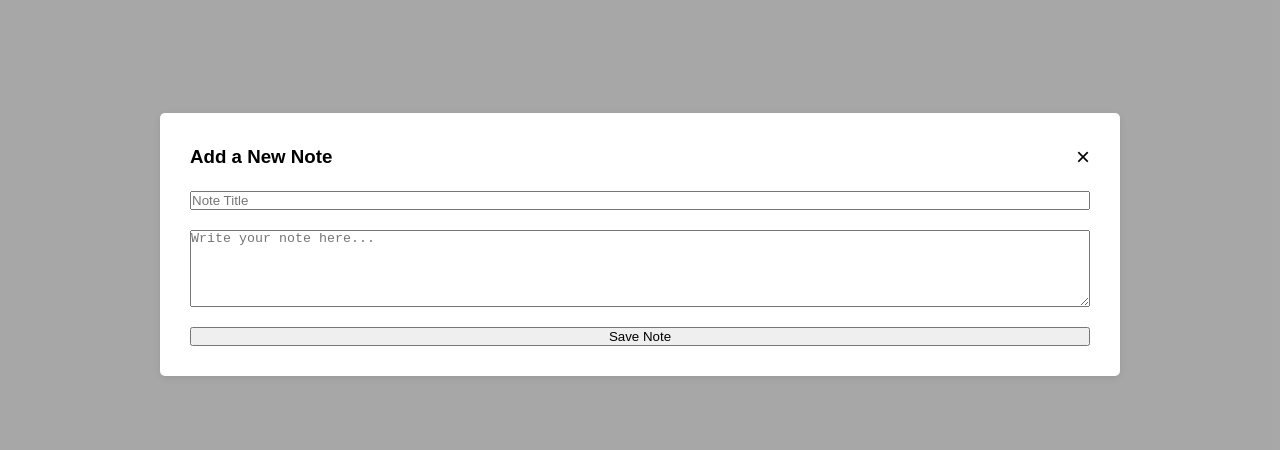
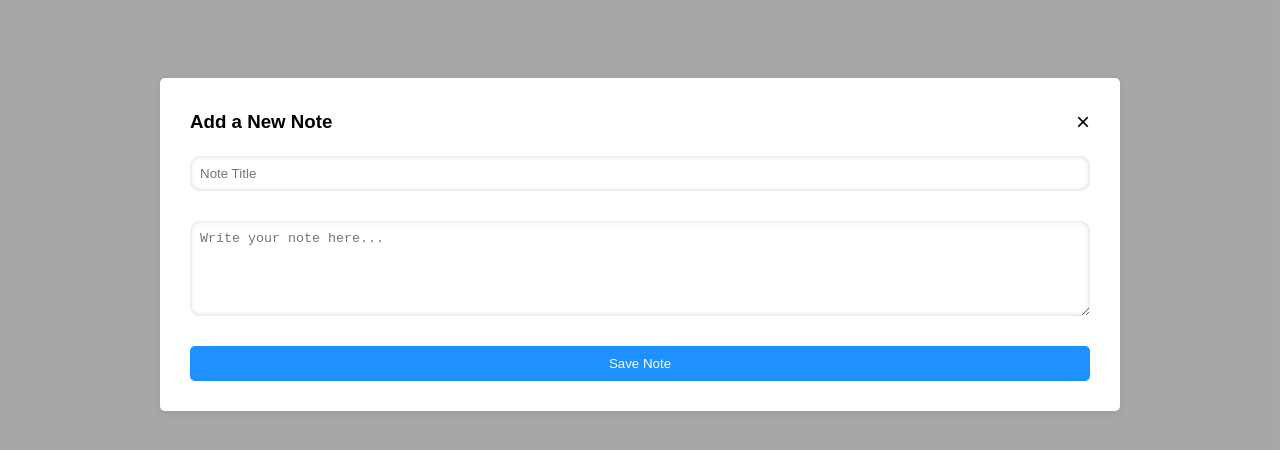
Before and after one commit to ImLostPlsHelp/Notes-App, a plain HTML site: page index.html in a window 1280 px wide. Both pictures are taken after a click on the button "Add Note". Shown: the part 156-606 px from the top of the page. Drawn offline with Linux system fonts and the light colour scheme.

Commit message:
Quick css fix for note title, desc, and save button

```diff
--- a/index.html
+++ b/index.html
@@ -25,9 +25,9 @@
                             <h3 id="modal-title"></h3>
                             <button class="close-button" id="close-button">&times;</button>
                         </div>
-                        <input type="text" id="note-title" placeholder="Note Title">
-                        <textarea id="note-description" rows="5" placeholder="Write your note here..."></textarea>
-                        <button id="save-button">Save Note</button>
+                        <input type="text" class="note-title" id="note-title" placeholder="Note Title">
+                        <textarea class="note-description" id="note-description" rows="5" placeholder="Write your note here..."></textarea>
+                        <button id="save-button" class="save-button">Save Note</button>
                     </div>
                 </section>
                 <hr>
--- a/main.css
+++ b/main.css
@@ -114,3 +114,30 @@ hr {
     box-shadow: 0px 2px 10px rgba(0, 0, 0, 0.1);
     padding: 1rem;
 }
+
+.note-title {
+    border: none;
+    box-shadow: 1px 1px 5px rgba(75, 75, 75, 0.1) inset,
+                -1px -1px 5px rgba(-75, -75, -75, 0.1) inset;
+    border-radius: 10px;
+    padding: 10px;
+    margin-bottom: 10px;
+}
+
+.note-description {
+    border: none;
+    box-shadow: 1px 1px 5px rgba(75, 75, 75, 0.1) inset,
+                -1px -1px 5px rgba(-75, -75, -75, 0.1) inset;
+    border-radius: 10px;
+    padding: 10px;
+    margin-bottom: 10px;
+}
+
+.save-button {
+    padding: 10px 20px;
+    background-color: dodgerblue;
+    color: white;
+    border: none;
+    border-radius: 5px;
+    cursor: pointer;
+}
--- a/main.js
+++ b/main.js
@@ -35,6 +35,8 @@ document.addEventListener("DOMContentLoaded", () => {
     addButton.addEventListener("click", () => {
         const modalTitle = document.getElementById("modal-title");
         modalTitle.innerText = "Add a New Note"; //Kita set modal title jadi Add a New Note
+        document.getElementById("note-title").value = ""; //Kosongin input title
+        document.getElementById("note-description").value = ""; //Kosongin input description
         modalContainer.classList.add("show");
     })
 
```
